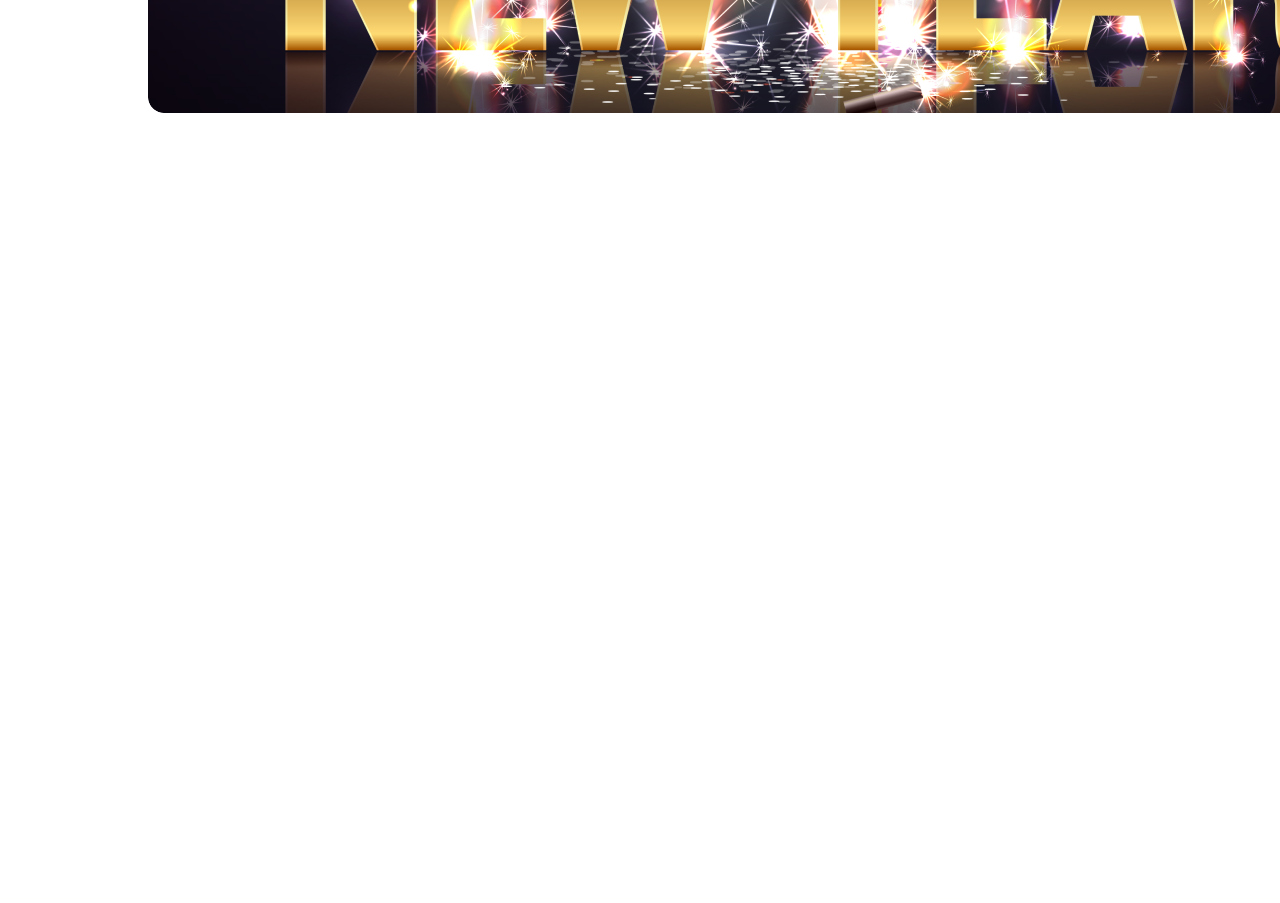
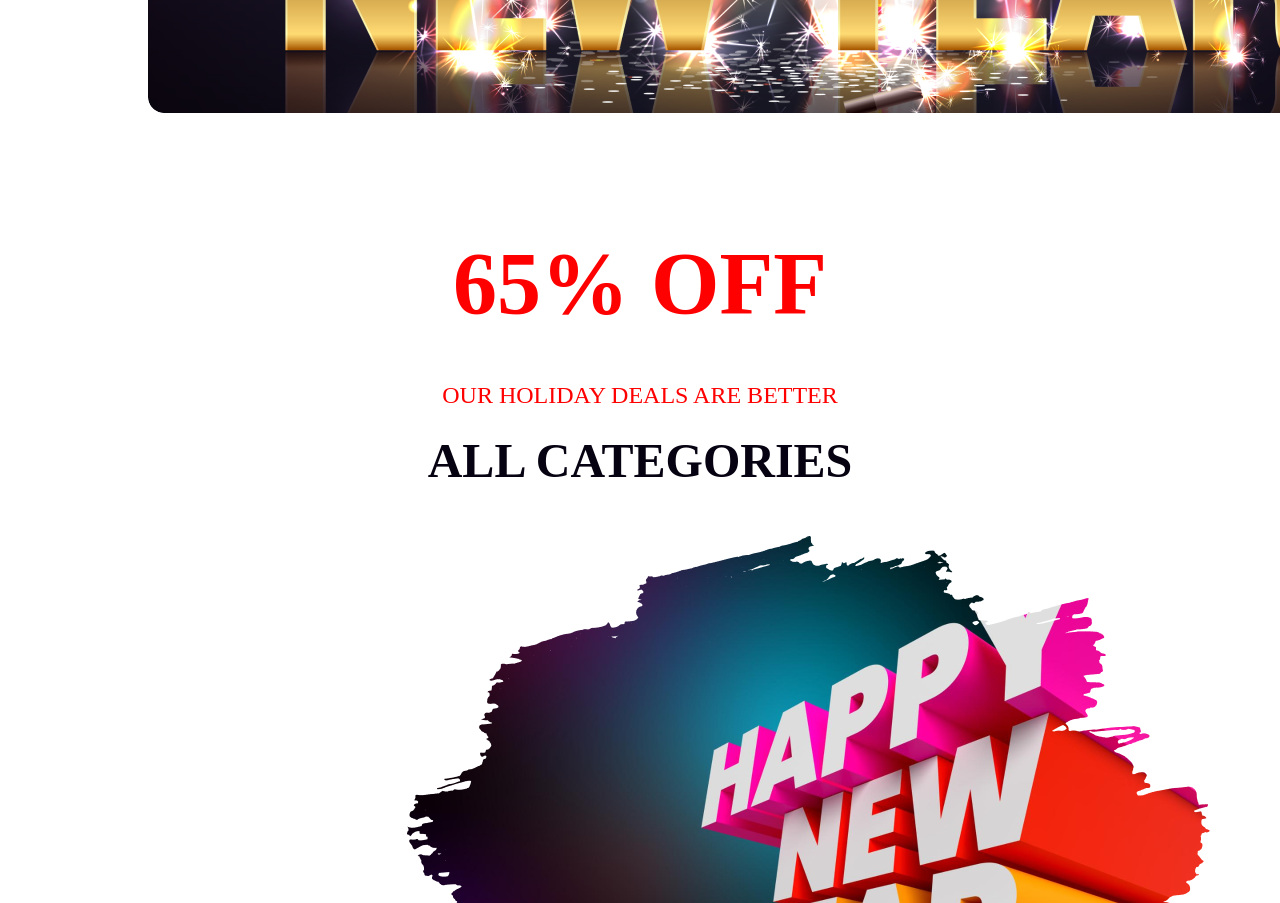
Before and after one commit to SAGOR1012/b9_a1, a plain HTML site: page index.html in a window 1280 px wide. Shown: the part 537-1440 px from the top of the page. Before the commit the page ends 800 px from the top, so only its background shows below. Drawn offline with Linux system fonts and the light colour scheme.

Commit message:
Added offer discount section with style

```diff
--- a/index.html
+++ b/index.html
@@ -14,6 +14,16 @@
             <h3>Happy New Year</h3>
             <h2>New Year Party <br> Celebration</h2>
         </div>
+        <div class="offer_discount_section">
+            <h1 class="discount_percentage">
+                65% OFF
+            </h1>
+            <p class="message">
+                OUR HOLIDAY DEALS ARE BETTER
+            </p>
+            <h3 class="category_item">ALL CATEGORIES</h3>
+            <img src="/resources/New Year Photo.png" alt="">
+        </div>
     </header>
     <main></main>
     <footer></footer>
--- a/styles/style.css
+++ b/styles/style.css
@@ -24,3 +24,28 @@
   font-size: 85px;
   font-weight: 900;
 }
+/* Discount section style */
+.header .offer_discount_section {
+  text-align: center;
+  margin: 120px 399px;
+}
+.header .offer_discount_section .discount_percentage {
+  color: #f00;
+  text-align: center;
+  font-size: 88px;
+  font-weight: 700;
+  margin-bottom: 48px;
+}
+.header .offer_discount_section .message {
+  color: #f00;
+  text-align: center;
+  font-size: 24px;
+  font-weight: 500;
+}
+.header .offer_discount_section .category_item {
+  color: #070211;
+  text-align: center;
+  font-size: 48px;
+  font-weight: 700;
+  margin-top: 16px;
+}
```
